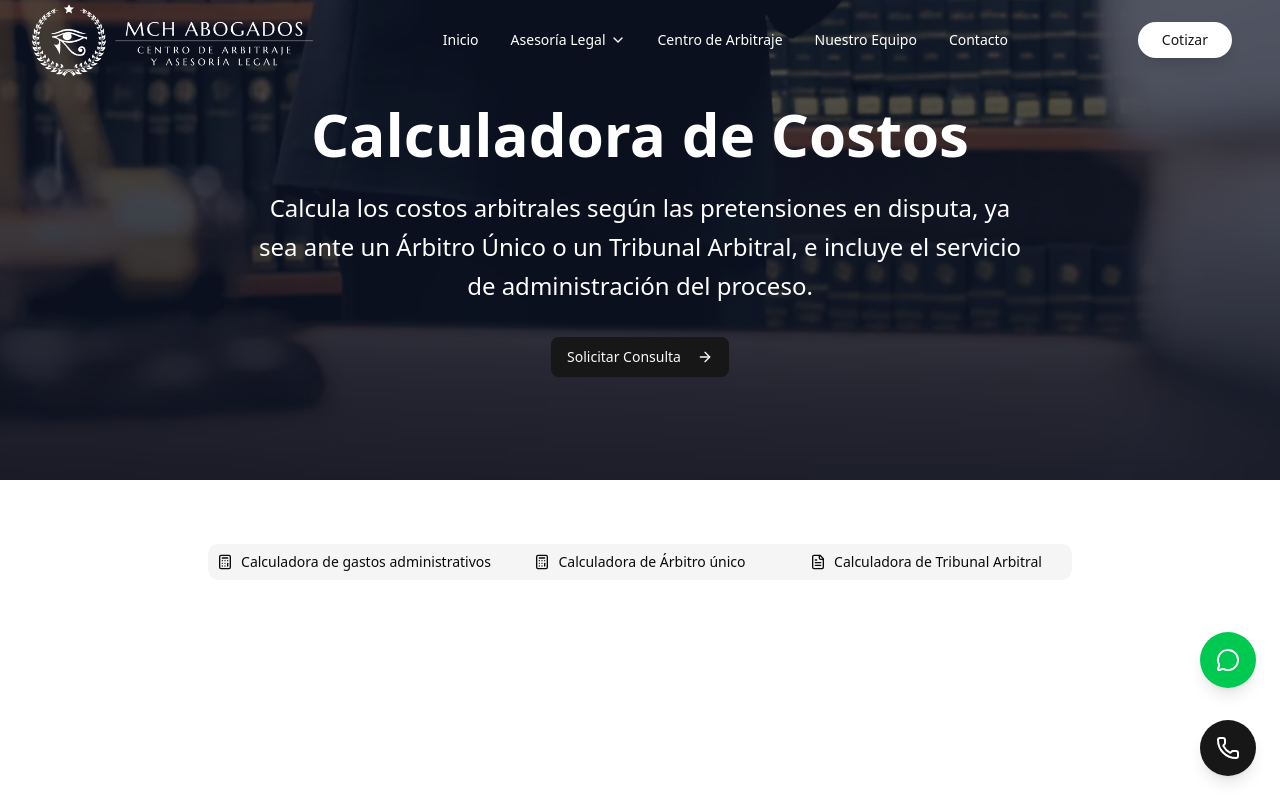
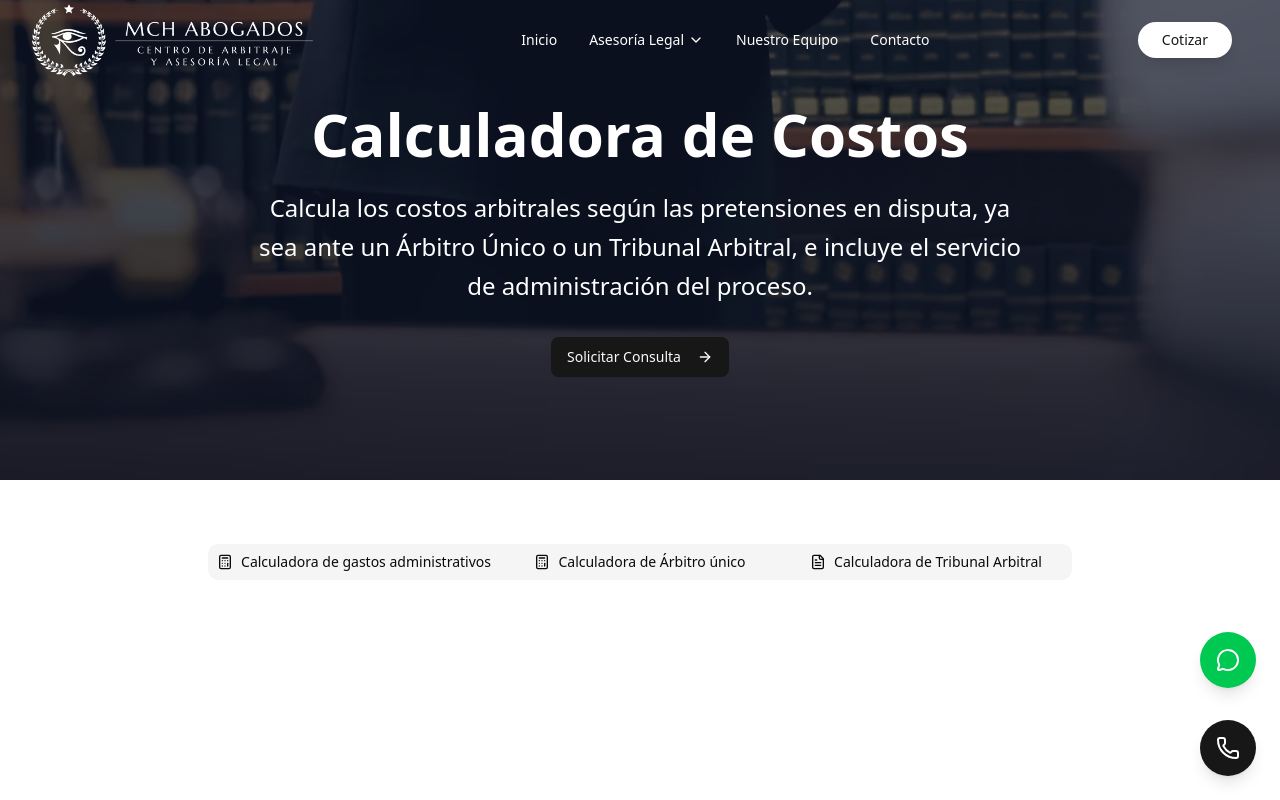
Before and after one commit to branding-emocion/mchabogados, a Next.js app: page /Cotizar in a window 1280 px wide. Shown: the top 800 px of the page. Built offline with nearby package versions, Linux system fonts and the light colour scheme.

Commit message:
Cambios al header

```diff
--- a/components/header.jsx
+++ b/components/header.jsx
@@ -266,34 +266,33 @@ const Header = () => {
   }, []);
 
   const legalServices = [
-    { name: "Defensa Arbitral", href: "/asesoria-legal/proceso-arbitral" }, // Updated to specific page
+    { name: "Defensa Arbitral", href: "/AsesoriaLegal/DefensaArbitral" },
     {
       name: "Derecho Administrativo",
-      href: "/asesoria-legal/derecho-administrativo",
-    }, // Updated to specific page
-    { name: "Derecho Civil", href: "/asesoria-legal/derecho-civil" }, // Updated to specific page
-    { name: "Derecho Penal", href: "/asesoria-legal/derecho-penal" }, // Updated to specific page
+      href: "/AsesoriaLegal/DerechoAdministrativo",
+    },
+    { name: "Derecho Civil", href: "/AsesoriaLegal/DerechoCivil" },
+    { name: "Derecho Penal", href: "/AsesoriaLegal/DefensaPenal" },
     {
       name: "Contratación Pública",
-      href: "/asesoria-legal/contratacion-publica",
-    }, // Updated to specific page
+      href: "/AsesoriaLegal/ContratacionPublica",
+    },
     {
       name: "Conciliación Extrajudicial",
-      href: "/asesoria-legal/conciliacion-extrajudicial",
-    }, // Updated to specific page
+      href: "/AsesoriaLegal/ConciliacionExtrajudicial",
+    },
   ];
 
   const navItems = [
     { name: "Inicio", href: "/" },
     {
       name: "Asesoría Legal",
-      href: "/asesoria-legal",
+      href: "/AsesoriaLegal",
       hasDropdown: true,
       dropdownItems: legalServices,
     },
-    { name: "Centro de Arbitraje", href: "/centro-arbitraje" },
-    { name: "Nuestro Equipo", href: "/nuestro-equipo" },
-    { name: "Contacto", href: "/contacto" },
+    { name: "Nuestro Equipo", href: "/NuestroEquipo" },
+    { name: "Contacto", href: "/Contacto" },
   ];
 
   return (
```
